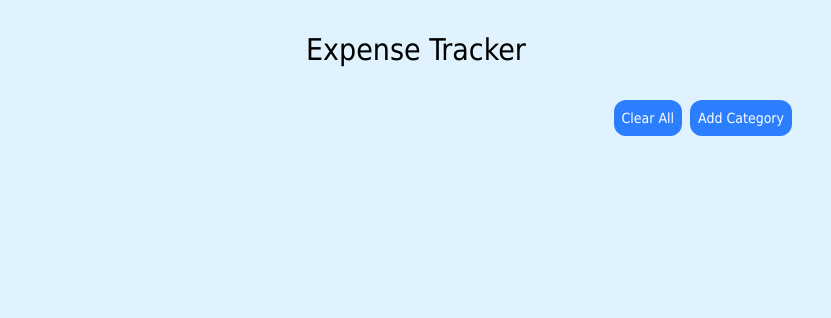
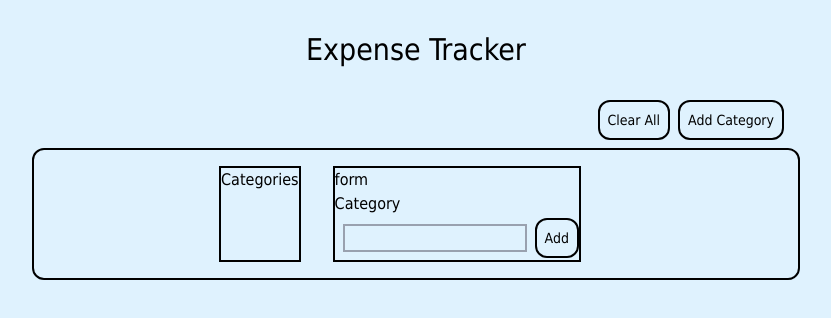
Before and after one commit to violetlea/expenseTracker, a React (Vite) app: page / in a window 1280 px wide. Shown: the top 318 px of the page, without its empty margins (224-1055 px from the left). Built offline with nearby package versions, Linux system fonts and the light colour scheme.

Commit message:
add form category

```diff
--- a/src/App.css
+++ b/src/App.css
@@ -9,7 +9,7 @@
 }
 
 .buttonDef {
-  @apply rounded-xl bg-blue-500 text-white p-2 text-sm
+  @apply rounded-xl  text-black border-2 border-black p-2 text-sm
 }
 
 /*#root {
--- a/src/App.jsx
+++ b/src/App.jsx
@@ -1,27 +1,27 @@
 //import { useState } from 'react'
-import './App.css'
-import ButtonDef from './components/Button'
-
+import "./App.css";
+import ButtonDef from "./components/Button";
+import AddCategory from "./containers/addCategoryContainer";
 function App() {
 	//const [count, setCount] = useState(0)
 
 	return (
 		<>
-      <header class='p-1 lg:p-8 md:p-4 sm:p-2 text-center'>
-        <h1 class='text-sm lg:text-3xl md:text-base '>Expense Tracker</h1>
+			<header class="p-1 lg:p-8 md:p-4 sm:p-2 text-center">
+				<h1 class="text-sm lg:text-3xl md:text-base ">Expense Tracker</h1>
 			</header>
-      <div class='flex flex-row-reverse w-sm xl:w-3xl lg:w-lg md:w-md sm:w-xs'>
-        <div class='ml-2 mr-2'>
-          <ButtonDef text='Add Category' />
+			<div class="flex flex-row-reverse w-sm xl:w-3xl lg:w-lg md:w-md sm:w-xs">
+				<div class="ml-2 mr-2">
+					<ButtonDef text="Add Category" />
 				</div>
 				<div>
-          <ButtonDef text='Clear All' />
+					<ButtonDef text="Clear All" />
 				</div>
-
 			</div>
+      <AddCategory />
 
 		</>
-  )
+	);
 }
 
-export default App
+export default App;
--- /dev/null
+++ b/src/components/Input.jsx
@@ -0,0 +1,15 @@
+export default function TextInput (props) {
+    const {label,handleOnChange} = props;
+    return(
+        <>
+        <input
+        type="text"
+        label={label}
+        onChange={handleOnChange}
+        class="border-2 border-gray-400 m-2"
+        >
+
+        </input>
+        </>
+    )
+}
--- /dev/null
+++ b/src/containers/addCategoryContainer.jsx
@@ -0,0 +1,24 @@
+import TextInput from "../components/Input";
+import ButtonDef from "../components/Button";
+
+
+export default function AddCategory(props) {
+	return (
+		<>
+			<div class="border-2 border-black rounded-xl w-sm xl:w-3xl lg:w-lg md:w-md sm:w-xs flex flex-row m-2 justify-center ">
+				<div class="p-2 md:p-4 flex flex-wrap ">
+                    <div class="border-2 border-black mr-2 md:mr-4 lg:mr-8 size-auto ">
+                        <p>Categories</p>
+                    </div>
+                    <div class="border-2 border-black mr-2 md:mr-4 lg:mr-8 size-auto ">
+                        <p>form</p>
+                        <p>Category</p>
+                        <TextInput label='Category' />
+                        <ButtonDef text='Add'/>
+
+                    </div>
+				</div>
+			</div>
+		</>
+	);
+}
```
Lines whose indentation alone changed are shown as unchanged.
